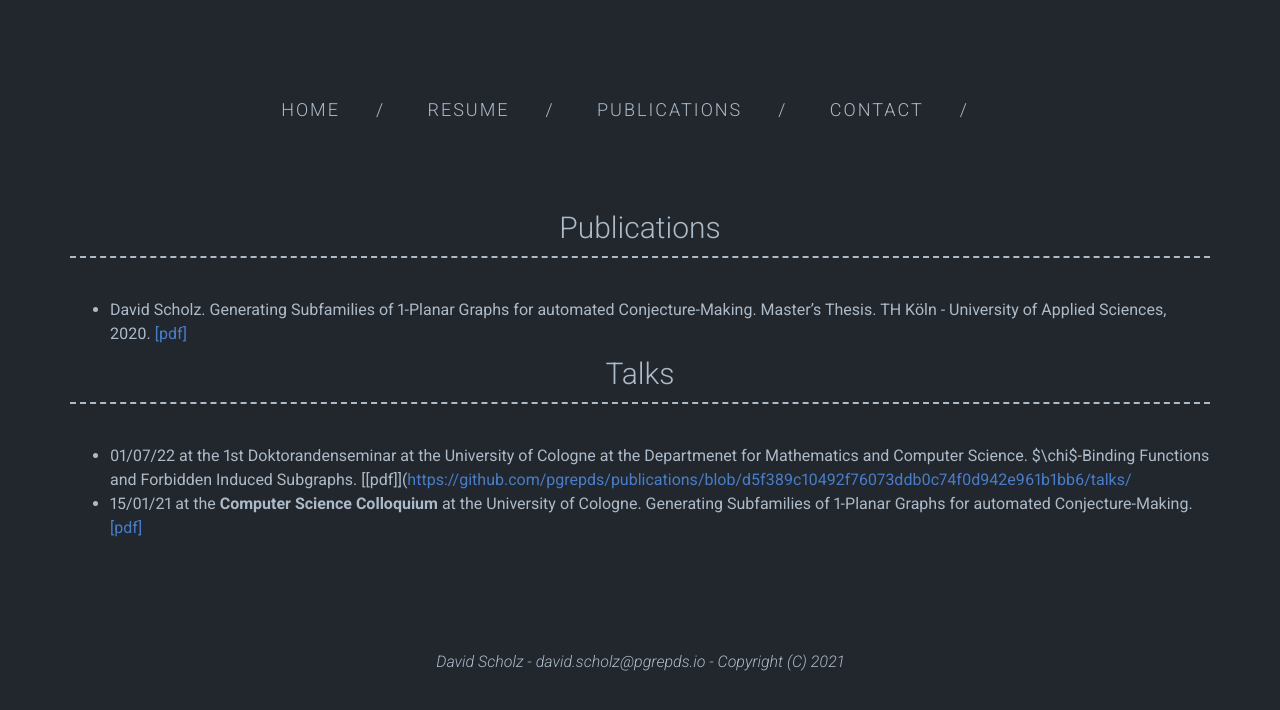
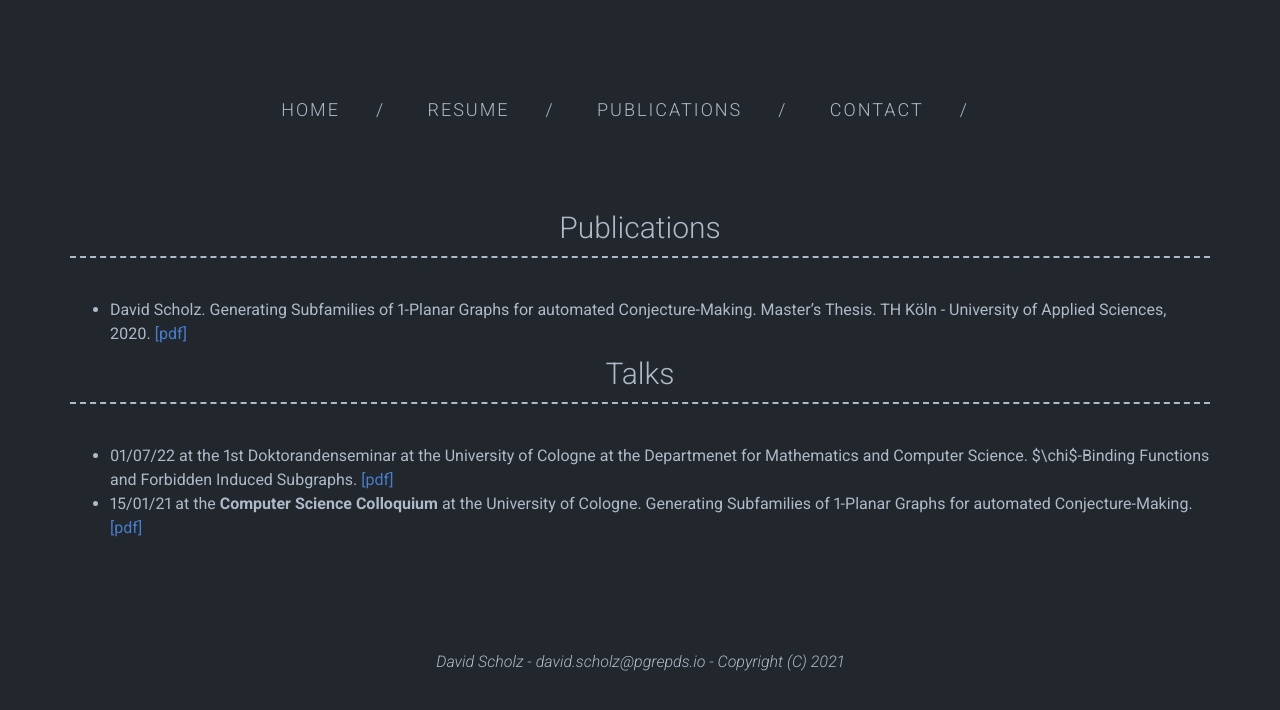
Before and after one commit to pgrepds/pgrepds.github.io, a Jekyll site: the page built from _pages/publications.md, in a window 1280 px wide. Shown: the top 710 px of the page. Built offline with Jekyll 4.4.1, drawn with Linux system fonts in a browser that asks for light colours; nearby versions of some CDN libraries; a style sheet for code colours, icons or effects is not loaded; some of the changed lines change nothing that is shown.

```diff
--- a/_pages/publications.md
+++ b/_pages/publications.md
@@ -11,5 +11,5 @@
 
 ### Talks
 
-* 01/07/22 at the 1st Doktorandenseminar at the University of Cologne at the Departmenet for Mathematics and Computer Science. $\chi$-Binding Functions and Forbidden Induced Subgraphs. [[pdf]]([https://github.com/pgrepds/publications/blob/d5f389c10492f76073ddb0c74f0d942e961b1bb6/talks/](https://github.com/pgrepds/publications/raw/main/talks/2022-07-01-Doktorandenseminar-Uni-Koeln-Scholz-David.pdf)
+* 01/07/22 at the 1st Doktorandenseminar at the University of Cologne at the Departmenet for Mathematics and Computer Science. $\chi$-Binding Functions and Forbidden Induced Subgraphs. [[pdf]](https://github.com/pgrepds/publications/raw/main/talks/2022-07-01-Doktorandenseminar-Uni-Koeln-Scholz-David.pdf)
 * 15/01/21 at the **Computer Science Colloquium** at the University of Cologne. Generating Subfamilies of 1-Planar Graphs for automated Conjecture-Making. [[pdf]](https://github.com/pgrepds/publications/raw/main/talks/2021-01-15-Generating_optimal_1_planar_graphs_for_automated_conjecture_making.pdf)
```
